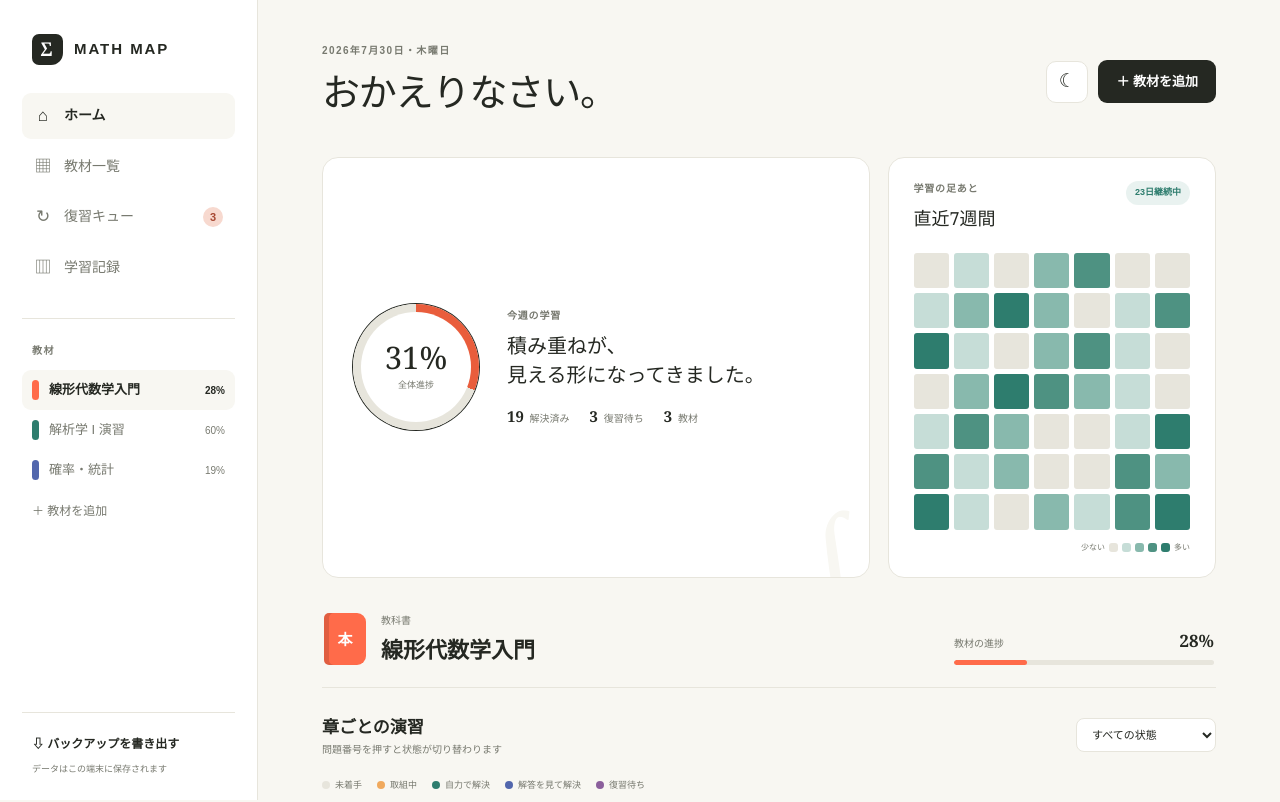
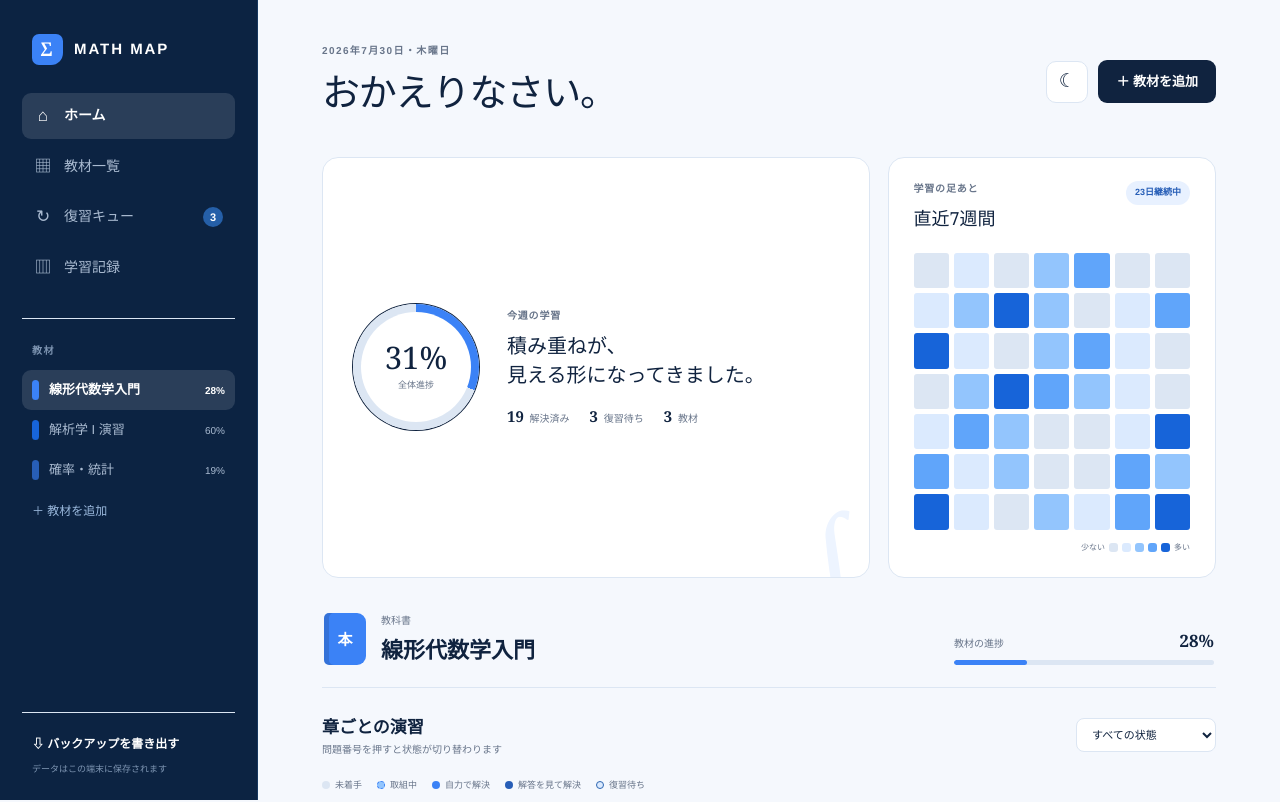
Before and after one commit to azubiwa/math-map, a Next.js app: page / in a window 1280 px wide. Shown: the top 802 px of the page. Built offline with nearby package versions, Linux system fonts and the light colour scheme.

Commit message:
Switch to navy blue UD typography

```diff
--- a/app/globals.css
+++ b/app/globals.css
@@ -1,86 +1,87 @@
 @import "tailwindcss";
 
 :root {
-  --ink: #252822;
-  --muted: #77796f;
-  --line: #e7e5dc;
-  --paper: #f8f7f2;
+  --ink: #10233f;
+  --muted: #68758a;
+  --line: #dce6f3;
+  --paper: #f5f8fd;
   --card: #fff;
-  --accent: #e95d3c;
-  --green: #2e7d6e;
-  --sand: #f0a95d;
-  --blue: #5267ad;
-  --violet: #8b5f9c;
+  --accent: #3b82f6;
+  --green: #1764d9;
+  --sand: #78aef8;
+  --blue: #275eb7;
+  --violet: #6e7fbb;
+  --navy: #0c2342;
 }
 
 * { box-sizing: border-box; }
 html { background: var(--paper); }
-body { margin: 0; color: var(--ink); font-family: "Avenir Next", "Hiragino Sans", "Yu Gothic", sans-serif; }
+body { margin: 0; color: var(--ink); font-family: "Avenir Next", "Helvetica Neue", "BIZ UDPGothic", "Yu Gothic UI", sans-serif; }
 button, input, select { font: inherit; }
 button { color: inherit; }
 
 .app { min-height: 100vh; background: var(--paper); display: grid; grid-template-columns: 258px 1fr; transition: background .2s, color .2s; }
-.app.dark { --ink: #f3f0e7; --muted: #a8a89f; --line: #353731; --paper: #1b1d1a; --card: #252823; }
+.app.dark { --ink: #edf5ff; --muted: #9eb0c8; --line: #2c4361; --paper: #0b1626; --card: #13243a; --navy: #071321; }
 
-.sidebar { position: sticky; top: 0; height: 100vh; padding: 34px 22px 24px; background: var(--card); border-right: 1px solid var(--line); display: flex; flex-direction: column; }
+.sidebar { position: sticky; top: 0; height: 100vh; padding: 34px 22px 24px; background: var(--navy); color: white; border-right: 1px solid #17385f; display: flex; flex-direction: column; }
 .brand { display: flex; gap: 11px; align-items: center; font-weight: 800; letter-spacing: .13em; font-size: 15px; padding: 0 10px 28px; }
-.brand-mark { width: 31px; height: 31px; display: grid; place-items: center; background: var(--ink); color: var(--card); font-family: Georgia, serif; border-radius: 7px 7px 12px 7px; font-size: 19px; }
+.brand-mark { width: 31px; height: 31px; display: grid; place-items: center; background: var(--accent); color: white; font-family: Georgia, serif; border-radius: 7px 7px 12px 7px; font-size: 19px; }
 .main-nav { display: grid; gap: 5px; padding-bottom: 28px; border-bottom: 1px solid var(--line); }
 .nav-item, .material-link, .add-link, .side-footer button { border: 0; background: transparent; cursor: pointer; text-align: left; }
-.nav-item { display: flex; gap: 12px; align-items: center; border-radius: 9px; padding: 10px 12px; color: var(--muted); font-size: 14px; }
+.nav-item { display: flex; gap: 12px; align-items: center; border-radius: 9px; padding: 10px 12px; color: #aabbd1; font-size: 14px; }
 .nav-item span { width: 18px; text-align: center; font-size: 17px; }
-.nav-item b { margin-left: auto; font-size: 11px; background: #f7d9cf; color: #a74832; border-radius: 20px; padding: 2px 7px; }
-.nav-item.active { background: var(--paper); color: var(--ink); font-weight: 700; }
+.nav-item b { margin-left: auto; font-size: 11px; background: #255fa8; color: white; border-radius: 20px; padding: 2px 7px; }
+.nav-item.active { background: rgba(255,255,255,.12); color: white; font-weight: 700; }
 .side-section { padding-top: 24px; }
-.side-section > p { margin: 0 10px 12px; color: var(--muted); text-transform: uppercase; font-size: 10px; font-weight: 800; letter-spacing: .15em; }
-.material-link { width: 100%; display: grid; grid-template-columns: 7px 1fr auto; align-items: center; gap: 10px; padding: 10px 10px; border-radius: 9px; color: var(--muted); font-size: 13px; }
+.side-section > p { margin: 0 10px 12px; color: #7f96b3; text-transform: uppercase; font-size: 10px; font-weight: 800; letter-spacing: .15em; }
+.material-link { width: 100%; display: grid; grid-template-columns: 7px 1fr auto; align-items: center; gap: 10px; padding: 10px 10px; border-radius: 9px; color: #aabbd1; font-size: 13px; }
 .material-link i { width: 7px; height: 20px; border-radius: 5px; }
 .material-link span { overflow: hidden; white-space: nowrap; text-overflow: ellipsis; }
 .material-link small { font-size: 10px; }
-.material-link.selected { background: var(--paper); color: var(--ink); font-weight: 700; }
-.add-link { color: var(--muted); font-size: 12px; padding: 12px 10px; }
+.material-link.selected { background: rgba(255,255,255,.12); color: white; font-weight: 700; }
+.add-link { color: #9bb9dd; font-size: 12px; padding: 12px 10px; }
 .side-footer { margin-top: auto; padding: 18px 10px 0; border-top: 1px solid var(--line); }
 .side-footer button { font-size: 12px; font-weight: 700; }
-.side-footer p { font-size: 9px; color: var(--muted); margin: 8px 0 0; }
+.side-footer p { font-size: 9px; color: #7f96b3; margin: 8px 0 0; }
 
 .workspace { min-width: 0; padding: 43px clamp(28px, 5vw, 76px) 70px; max-width: 1500px; width: 100%; margin: 0 auto; }
 .topbar { display: flex; align-items: center; justify-content: space-between; margin-bottom: 37px; }
 .eyebrow { margin: 0 0 5px; color: var(--muted); font-size: 10px; font-weight: 800; letter-spacing: .14em; text-transform: uppercase; }
-.topbar h1 { margin: 0; font-family: Georgia, "Yu Mincho", serif; font-size: clamp(27px, 3vw, 38px); font-weight: 500; letter-spacing: -.03em; }
+.topbar h1 { margin: 0; font-family: Georgia, "Times New Roman", "BIZ UDPMincho", "Yu Mincho", serif; font-size: clamp(27px, 3vw, 38px); font-weight: 500; letter-spacing: -.03em; }
 .top-actions { display: flex; align-items: center; gap: 10px; }
 .icon-button { border: 1px solid var(--line); background: var(--card); width: 42px; height: 42px; border-radius: 10px; cursor: pointer; font-size: 19px; }
 .primary-button { border: 0; background: var(--ink); color: var(--card); padding: 12px 18px; border-radius: 9px; font-size: 13px; font-weight: 700; cursor: pointer; }
 .summary { display: grid; grid-template-columns: 1.25fr .75fr; gap: 18px; margin-bottom: 35px; }
 .overall-card, .heat-card { background: var(--card); border: 1px solid var(--line); border-radius: 16px; }
 .overall-card { padding: 26px 30px; display: flex; align-items: center; gap: 28px; overflow: hidden; position: relative; }
-.overall-card::after { content: "∫"; position: absolute; right: 20px; bottom: -35px; font: 120px/1 Georgia, serif; color: var(--paper); transform: rotate(-8deg); pointer-events: none; }
+.overall-card::after { content: "∫"; position: absolute; right: 20px; bottom: -35px; font: 120px/1 Georgia, serif; color: #edf4ff; transform: rotate(-8deg); pointer-events: none; }
 .ring { --progress: 0deg; flex: 0 0 auto; width: 126px; height: 126px; padding: 8px; border-radius: 50%; background: conic-gradient(var(--accent) var(--progress), var(--line) 0); }
 .ring > div { width: 100%; height: 100%; border-radius: 50%; background: var(--card); display: grid; place-content: center; text-align: center; }
 .ring strong { font: 31px/1 Georgia, serif; }
 .ring span { margin-top: 6px; font-size: 9px; color: var(--muted); }
 .overall-copy { position: relative; z-index: 1; }
 .overall-copy > p, .card-heading p { font-size: 10px; color: var(--muted); font-weight: 700; letter-spacing: .08em; margin: 0 0 8px; }
-.overall-copy h2 { font: 500 20px/1.45 Georgia, "Yu Mincho", serif; margin: 0 0 17px; }
+.overall-copy h2 { font: 500 20px/1.45 Georgia, "Times New Roman", "BIZ UDPMincho", "Yu Mincho", serif; margin: 0 0 17px; }
 .mini-stats { display: flex; gap: 20px; font-size: 10px; color: var(--muted); }
 .mini-stats b { color: var(--ink); font: 600 15px Georgia, serif; margin-right: 3px; }
 .heat-card { padding: 23px 25px; }
 .card-heading { display: flex; justify-content: space-between; align-items: flex-start; }
 .card-heading h3 { margin: 0; font: 500 18px Georgia, serif; }
-.card-heading > span { color: var(--green); background: color-mix(in srgb, var(--green) 10%, transparent); border-radius: 20px; padding: 5px 9px; font-size: 9px; font-weight: 700; }
+.card-heading > span { color: var(--blue); background: #e8f1ff; border-radius: 20px; padding: 5px 9px; font-size: 9px; font-weight: 700; }
 .heatmap { display: grid; grid-template-columns: repeat(7, 1fr); gap: 5px; margin: 23px 0 12px; }
 .heatmap i, .heat-legend i { aspect-ratio: 1; border-radius: 3px; background: var(--line); }
-[data-level="1"] { background: #c6ddd7 !important; }
-[data-level="2"] { background: #88b9ad !important; }
-[data-level="3"] { background: #4e9282 !important; }
+[data-level="1"] { background: #dbeafe !important; }
+[data-level="2"] { background: #93c5fd !important; }
+[data-level="3"] { background: #60a5fa !important; }
 [data-level="4"] { background: var(--green) !important; }
 .heat-legend { display: flex; justify-content: flex-end; align-items: center; gap: 4px; font-size: 8px; color: var(--muted); }
 .heat-legend i { width: 9px; }
 
 .material-head { display: flex; justify-content: space-between; align-items: end; padding: 0 2px 22px; border-bottom: 1px solid var(--line); }
 .book-title { display: flex; gap: 15px; align-items: center; }
-.book-title > span { color: white; width: 42px; height: 52px; display: grid; place-items: center; border-radius: 5px 9px 9px 5px; box-shadow: inset 5px 0 rgba(0,0,0,.12); font: 700 15px "Yu Mincho", serif; }
+.book-title > span { color: white; width: 42px; height: 52px; display: grid; place-items: center; border-radius: 5px 9px 9px 5px; box-shadow: inset 5px 0 rgba(0,0,0,.12); font: 700 15px Georgia, "BIZ UDPMincho", "Yu Mincho", serif; }
 .book-title p { margin: 0 0 4px; color: var(--muted); font-size: 10px; }
-.book-title h2 { margin: 0; font: 600 22px Georgia, "Yu Mincho", serif; }
+.book-title h2 { margin: 0; font: 600 22px Georgia, "BIZ UDPMincho", "Yu Mincho", serif; }
 .material-progress { width: min(260px, 30%); }
 .material-progress > div:first-child { display: flex; justify-content: space-between; align-items: baseline; font-size: 10px; color: var(--muted); }
 .material-progress strong { color: var(--ink); font: 600 17px Georgia, serif; }
@@ -88,7 +89,7 @@ button { color: inherit; }
 .progress-track i, .chapter-pct i { display: block; height: 100%; border-radius: inherit; }
 .problem-section { padding-top: 25px; }
 .problem-toolbar { display: flex; justify-content: space-between; align-items: center; }
-.problem-toolbar h3 { margin: 0 0 4px; font: 600 17px Georgia, "Yu Mincho", serif; }
+.problem-toolbar h3 { margin: 0 0 4px; font: 600 17px Georgia, "BIZ UDPMincho", "Yu Mincho", serif; }
 .problem-toolbar p { margin: 0; font-size: 10px; color: var(--muted); }
 .problem-toolbar select { color: var(--ink); background: var(--card); border: 1px solid var(--line); border-radius: 8px; padding: 9px 30px 9px 11px; font-size: 11px; }
 .legend { display: flex; flex-wrap: wrap; gap: 15px; margin: 22px 0 13px; font-size: 9px; color: var(--muted); }
@@ -107,20 +108,20 @@ button { color: inherit; }
 .problem { height: 34px; min-width: 34px; border: 1px solid transparent; border-radius: 6px; font-size: 10px; font-weight: 700; cursor: pointer; transition: transform .15s, box-shadow .15s; }
 .problem:hover { transform: translateY(-2px); box-shadow: 0 4px 10px rgba(0,0,0,.08); }
 .todo { background: var(--paper); border-color: var(--line); color: var(--muted); }
-.trying { background: #f7e0bd; color: #94661f; }
-.solved { background: var(--green); color: white; }
-.with-answer { background: #dbe1f5; color: #405292; }
-.review { background: #eadced; color: #754585; }
+.trying { background: #dbeafe; color: #174c96; border: 1px dashed #3b82f6; }
+.solved { background: var(--accent); color: white; }
+.with-answer { background: #b9d5fb; color: #123f7d; }
+.review { background: #edf3fc; color: #2e568e; border: 1px dotted #2e67b2; }
 .dot.todo { background: var(--line); }
-.dot.trying { background: var(--sand); }
-.dot.solved { background: var(--green); }
+.dot.trying { background: #93c5fd; }
+.dot.solved { background: var(--accent); }
 .dot.with-answer { background: var(--blue); }
-.dot.review { background: var(--violet); }
+.dot.review { background: #dbeafe; border: 1px solid #2e67b2; }
 .empty { color: var(--muted); font-size: 11px; grid-column: 1 / -1; }
 
 .modal-backdrop { position: fixed; inset: 0; z-index: 10; background: rgba(20,22,19,.48); display: grid; place-items: center; padding: 20px; backdrop-filter: blur(3px); }
 .modal { position: relative; width: min(440px, 100%); background: var(--card); border-radius: 17px; padding: 32px; box-shadow: 0 24px 80px rgba(0,0,0,.25); }
-.modal h2 { font: 600 25px Georgia, "Yu Mincho", serif; margin: 0 0 24px; }
+.modal h2 { font: 600 25px Georgia, "BIZ UDPMincho", "Yu Mincho", serif; margin: 0 0 24px; }
 .modal-close { position: absolute; right: 16px; top: 14px; border: 0; background: transparent; font-size: 23px; cursor: pointer; color: var(--muted); }
 .modal label { display: grid; gap: 8px; font-size: 11px; font-weight: 700; }
 .modal input { width: 100%; border: 1px solid var(--line); background: var(--paper); color: var(--ink); border-radius: 9px; padding: 13px 14px; outline: none; }
```
Also changed, not shown: app/page.tsx (+4 -4 lines), public/og.png.
